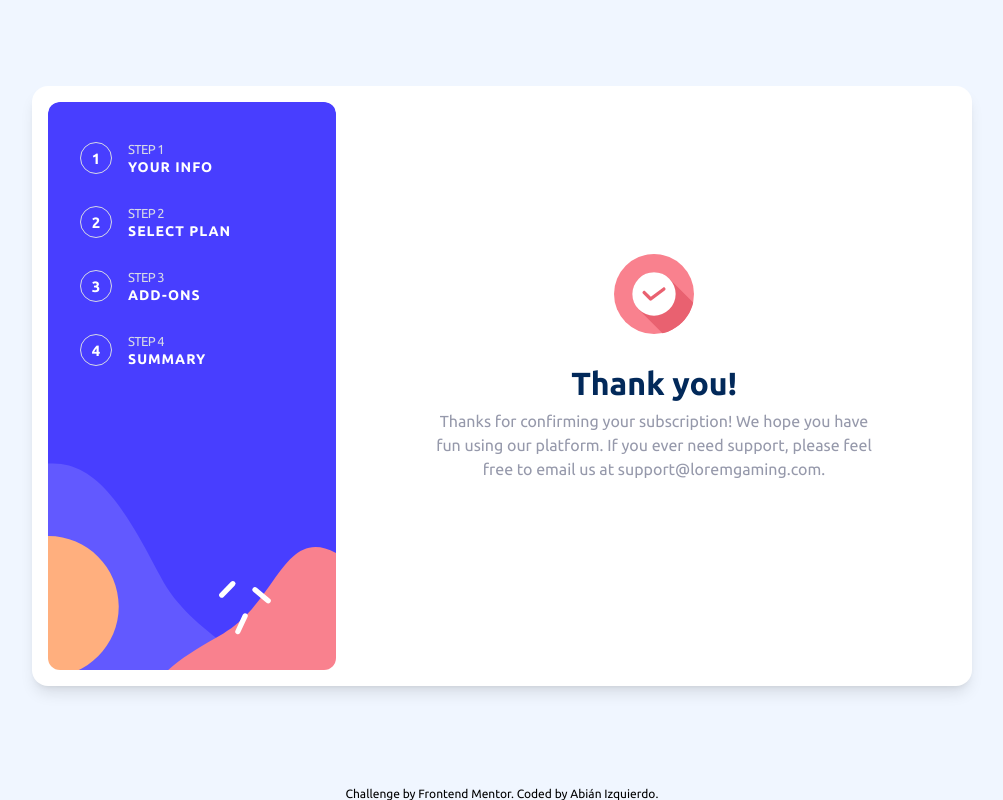
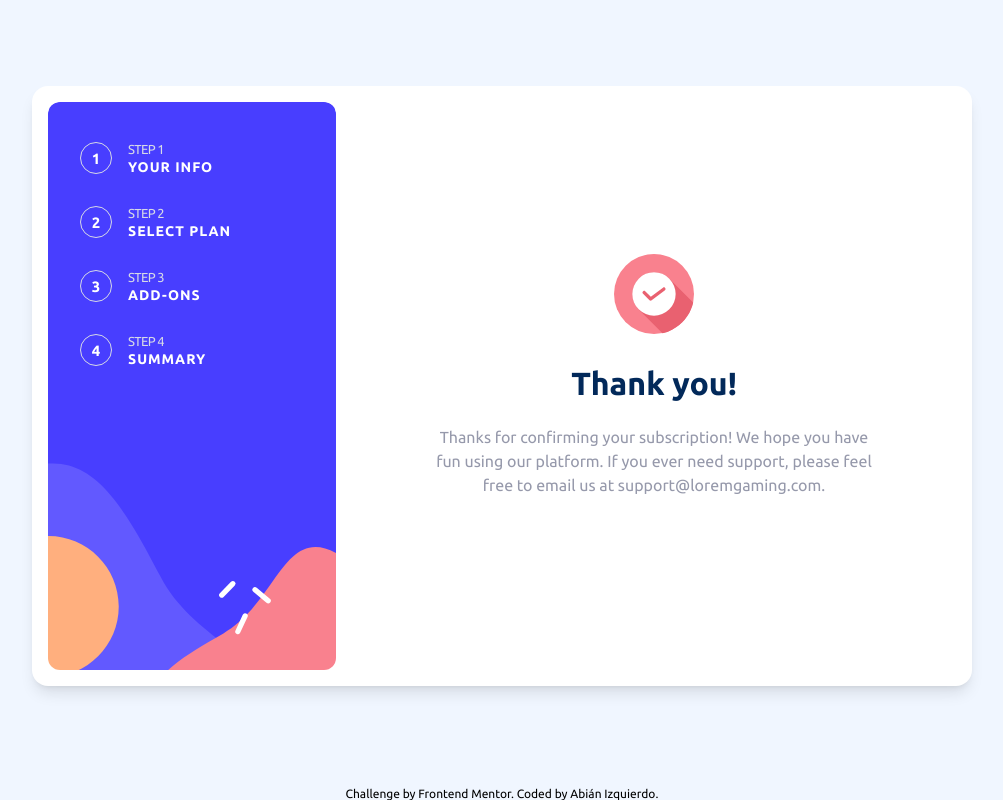
Before and after one commit to abizmo/multi-step-form, a React (Vite) app: page /thank-you in a window 1280 px wide. Shown: the whole page, without its empty margins (138-1141 px from the left). Built offline with nearby package versions, Linux system fonts and the light colour scheme.

Commit message:
fix(ThankYouPage): Increase space between Title and Paragraph

```diff
--- a/src/pages/ThankYou.tsx
+++ b/src/pages/ThankYou.tsx
@@ -7,7 +7,7 @@ function ThankYou() {
   return (
     <div className='grid gap-6 lg:gap-8 justify-items-center text-center py-12 lg:py-28'>
       <img src='/images/icon-thank-you.svg' alt='Thank you' />
-      <div>
+      <div className='grid lg:gap-4'>
         <Title>Thank you!</Title>
         <Paragraph>
           Thanks for confirming your subscription! We hope you have fun using
```
